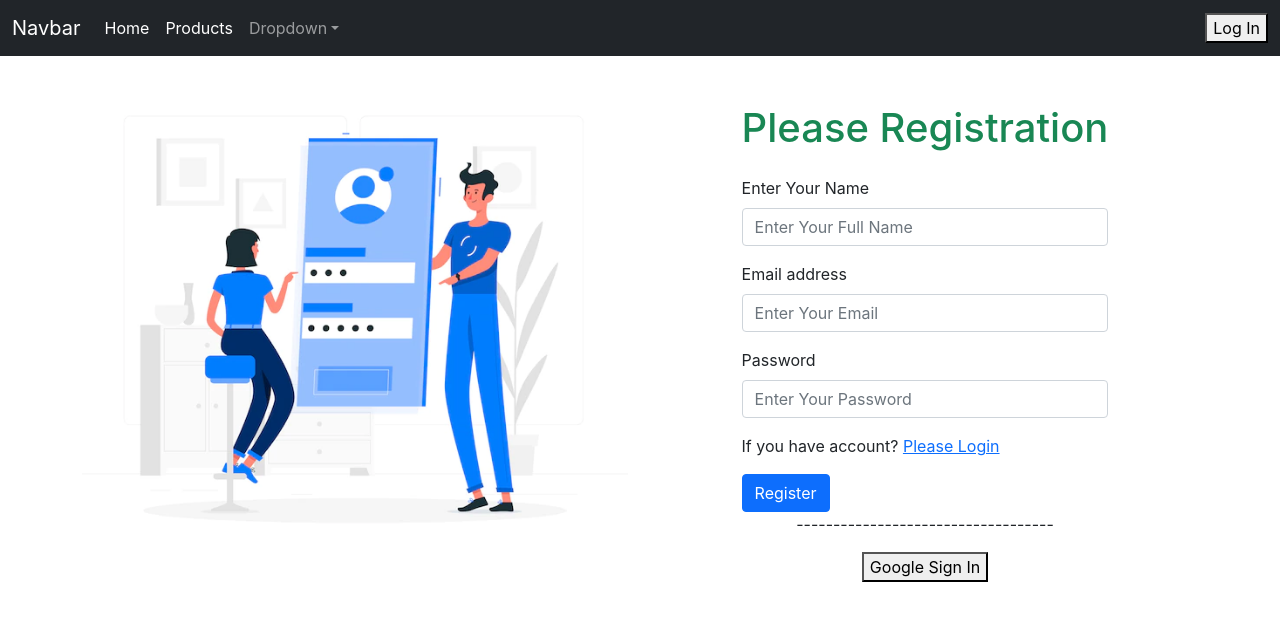
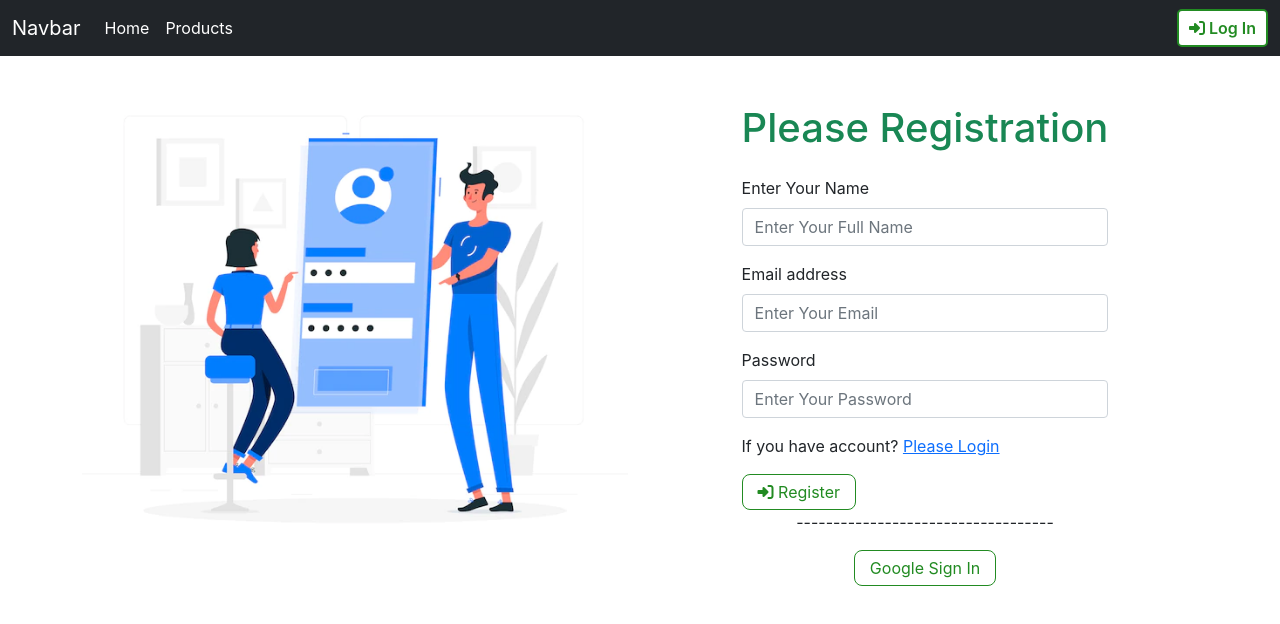
Before and after one commit to mahmoodfoysal/niche-final-project, a React (Create React App) app: page /register in a window 1280 px wide. Shown: the top 624 px of the page. Built offline with nearby package versions, Linux system fonts and the light colour scheme; no server answers.

Commit message:
button design

```diff
--- a/package.json
+++ b/package.json
@@ -5,6 +5,9 @@
   "dependencies": {
     "@emotion/react": "^11.8.2",
     "@emotion/styled": "^11.8.1",
+    "@fortawesome/fontawesome-svg-core": "^6.1.1",
+    "@fortawesome/free-solid-svg-icons": "^6.1.1",
+    "@fortawesome/react-fontawesome": "^0.1.18",
     "@mui/icons-material": "^5.5.1",
     "@mui/material": "^5.5.2",
     "@mui/styled-engine-sc": "^5.5.2",
--- a/public/index.html
+++ b/public/index.html
@@ -25,6 +25,9 @@
       Learn how to configure a non-root public URL by running `npm run build`.
     -->
     <link href="https://cdn.jsdelivr.net/npm/bootstrap@5.0.2/dist/css/bootstrap.min.css" rel="stylesheet" integrity="sha384-EVSTQN3/azprG1Anm3QDgpJLIm9Nao0Yz1ztcQTwFspd3yD65VohhpuuCOmLASjC" crossorigin="anonymous">
+
+    <!-- fontawesome  -->
+    <script src="https://kit.fontawesome.com/f60a54473b.js" crossorigin="anonymous"></script>
     <title>React App</title>
   </head>
   <body>
--- a/src/components/pages/Login/Login/Login.css
+++ b/src/components/pages/Login/Login/Login.css
@@ -3,3 +3,25 @@
     justify-content: center;
     align-items: center;
 }
+.google-signin-btn {
+    background-color: white;
+    color: forestgreen;
+    border-radius: 8px;
+    border: 1px solid forestgreen;
+    padding: 5px 15px;
+}
+.google-signin-btn:hover {
+    background-color: forestgreen;
+    color: white;
+}
+.login-btn {
+    background-color: white;
+    color: forestgreen;
+    border-radius: 8px;
+    border: 1px solid forestgreen;
+    padding: 5px 15px;
+}
+.login-btn:hover {
+    background-color: forestgreen;
+    color: white;
+}
--- a/src/components/pages/Login/Login/Login.js
+++ b/src/components/pages/Login/Login/Login.js
@@ -60,12 +60,12 @@ const Login = () => {
                             <p>If you haven't account? <Link to="/register">
                                 Create Account
                             </Link></p>
-                            <button type="submit" className="btn btn-primary">Log In</button>
+                            <button type="submit" className="btn login-btn"><i className="fas fa-sign-in-alt"></i> Log In</button>
 
                         </form>}
-                        {isLoading && <div class="d-flex justify-content-center">
-                            <div class="spinner-border" role="status">
-                                <span class="visually-hidden">Loading...</span>
+                        {isLoading && <div className="d-flex justify-content-center">
+                            <div className="spinner-border" role="status">
+                                <span className="visually-hidden">Loading...</span>
                             </div>
                         </div>}
 
@@ -76,7 +76,7 @@ const Login = () => {
                         </Alert>}
                         <p className='text-center'>-----------------------------------</p>
                         <div className='text-center'>
-                            <button onClick={handleGoogleSignIn}>Google Sign In</button>
+                            <button className='google-signin-btn' onClick={handleGoogleSignIn}>  Google Sign In</button>
                         </div>
                     </div>
                 </div>
--- a/src/components/pages/Login/Registration/Registration.js
+++ b/src/components/pages/Login/Registration/Registration.js
@@ -9,7 +9,7 @@ import useFirebase from '../../../hooks/useFirebase';
 
 const Registration = () => {
     const [loginData, setLoginData] =useState({});
-    const {user, createUser, googleSignIn} = useAuth();
+    const {user, createUser, googleSignIn, isLoading} = useAuth();
     const location = useLocation()
     const history = useHistory()
     const handleOnBlur = (e) => {
@@ -36,7 +36,7 @@ const Registration = () => {
                 </div>
                 <div className="col-md-6 col-sm-12">
                     <div className='center mt-5'>
-                    <form onSubmit={handleOnSubmit}>
+                    {!isLoading && <form onSubmit={handleOnSubmit}>
                         <h1 className='text-center text-success mb-4'>Please Registration</h1>
                         <div className="mb-3">
                             <label for="exampleInputEmail1" className="form-label">Enter Your Name</label>
@@ -50,15 +50,20 @@ const Registration = () => {
                             <label for="exampleInputPassword1" className="form-label">Password</label>
                             <input onBlur={handleOnBlur} type="password" name='password' className="form-control" id="exampleInputPassword1" placeholder='Enter Your Password' />
                         </div>
-                        <p>If you have account? <Link to="/login">
+                        <p>If you have account? <Link className='' to="/login">
                         Please Login
                         </Link></p>
-                        <button type="submit" className="btn btn-primary">Register</button>
+                        <button type="submit" className="btn login-btn"><i className="fas fa-sign-in-alt"></i> Register</button>
 
-                    </form>
+                    </form>}
+                    {isLoading && <div class="d-flex justify-content-center">
+                            <div class="spinner-border" role="status">
+                                <span class="visually-hidden">Loading...</span>
+                            </div>
+                        </div>}
                     <p className='text-center'>-----------------------------------</p>
                     <div className='text-center'>
-                    <button onClick={handleGoogleSignIn}>Google Sign In</button>
+                    <button className='google-signin-btn' onClick={handleGoogleSignIn}>Google Sign In</button>
                     </div>
                     </div>
                 </div>
--- a/src/components/pages/OrderProduct/OrderProduct.js
+++ b/src/components/pages/OrderProduct/OrderProduct.js
@@ -4,8 +4,6 @@ import useAuth from '../../hooks/useAuth';
 import { useForm } from "react-hook-form";
 
 const OrderProduct = () => {
-
-
     const {id} = useParams();
     const {users} = useAuth();
     const [product, setProduct] = useState([]);
@@ -28,6 +26,14 @@ const OrderProduct = () => {
                 'content-type':'application/json',
             },
             body: JSON.stringify(data)
+        })
+        .then(res => res.json())
+        .then(data => {
+            if(data.insertedId) {
+                alert("Order Placed")
+                reset();
+
+            }
         })
     };
 
--- /dev/null
+++ b/src/components/pages/Shared/Navigation/Navigation.css
@@ -0,0 +1,25 @@
+.nav-login-btn {
+    background-color: white;
+    color: forestgreen;
+    border-radius: 5px;
+    border: 2px solid forestgreen;
+    padding: 5px 10px;
+    font-weight: 600;
+}
+.nav-login-btn:hover {
+    background-color: forestgreen;
+    color: white;
+}
+
+.nav-log-out {
+    background-color: white;
+    color: rgb(252, 138, 138);
+    border-radius: 5px;
+    border: 2px solid rgb(252, 138, 138);
+    padding: 5px 10px;
+    font-weight: 600;
+}
+.nav-log-out:hover {
+    background-color: rgb(252, 138, 138);
+    color: white;
+}
--- a/src/components/pages/Shared/Navigation/Navigation.js
+++ b/src/components/pages/Shared/Navigation/Navigation.js
@@ -1,7 +1,7 @@
 import React from 'react';
 import { Link } from 'react-router-dom';
 import useAuth from '../../../hooks/useAuth';
-import useFirebase from '../../../hooks/useFirebase';
+import './Navigation.css';
 
 const Navigation = () => {
     const {users, logOut} = useAuth();
@@ -25,24 +25,14 @@ const Navigation = () => {
                             {users.email && <li className="nav-item">
                                 <Link className="nav-link active" aria-current="page" to="/dashBoard">Admin Dashboard</Link>
                             </li>}
-                            <li className="nav-item dropdown">
-                                <a className="nav-link dropdown-toggle" href="#" id="navbarDropdown" role="button" data-bs-toggle="dropdown" aria-expanded="false">
-                                    Dropdown
-                                </a>
-                                <ul className="dropdown-menu" aria-labelledby="navbarDropdown">
-                                    <li><a className="dropdown-item" href="#">Action</a></li>
-                                    <li><a className="dropdown-item" href="#">Another action</a></li>
-                                    <li><hr className="dropdown-divider" /></li>
-                                    <li><a className="dropdown-item" href="#">Something else here</a></li>
-                                </ul>
-                            </li>
+
 
                         </ul>
                         <ul className="navbar-nav ms-auto mb-2 mb-lg-0">
-
-                            <li>{users.displayName}</li>
-                            {users.displayName ? <button onClick={logOut}>Log Out</button>:
-                            <Link to="/login"><button>Log In</button></Link>}
+                            {users.displayName && <li className='text-white me-1'>Welcome, </li>}
+                            <li className='text-white nav-item me-2'>{users.displayName} </li>
+                            {users.displayName ? <button className='nav-log-out' onClick={logOut}><i className="fas fa-sign-out-alt"></i> Log Out</button>:
+                            <Link to="/login"><button className='nav-login-btn'><i className="fas fa-sign-in-alt"></i> Log In</button></Link>}
                         </ul>
 
                     </div>
```
Also changed, not shown: 1 other file (tests, documents, lock files or other folders).
